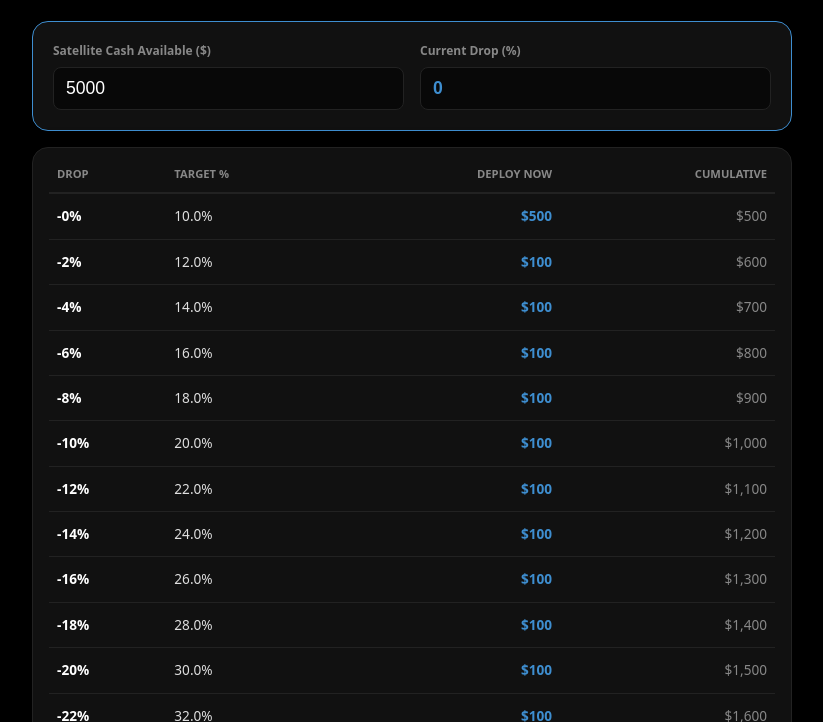
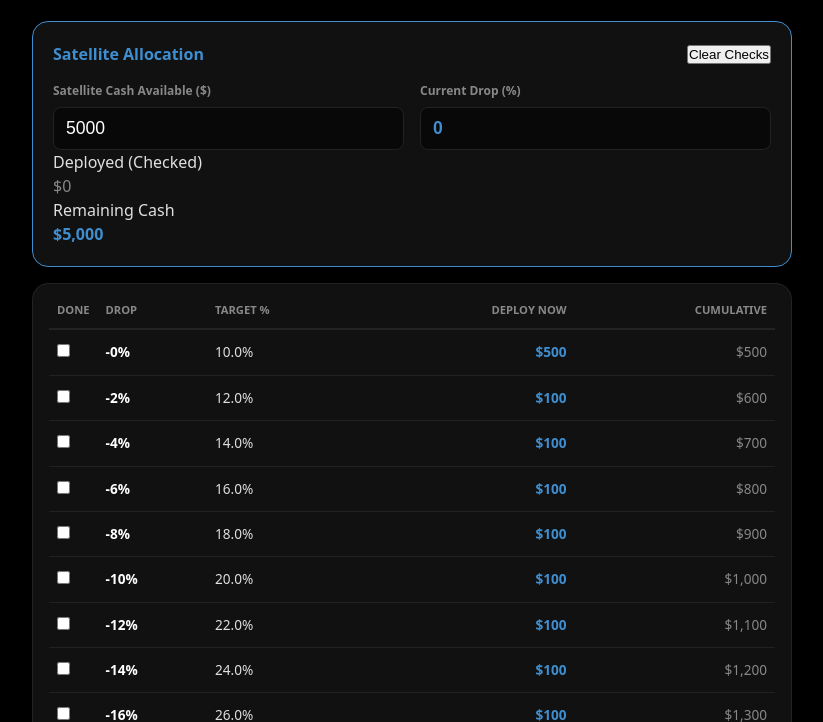
Before and after one commit to drshariqalikhan/crashbuy, a plain HTML site: page public/index.html in a window 1280 px wide. Shown: the part 78-800 px from the top of the page, without its empty margins (228-1051 px from the left). Drawn offline with Linux system fonts and the light colour scheme.

Commit message:
complete app

```diff
--- a/public/index.html
+++ b/public/index.html
@@ -22,6 +22,10 @@
     <!-- Satellite Page -->
     <div id="page-sat" class="page-view is-active">
         <div class="card" style="border-color: var(--sky);">
+            <div class="card-header-row">
+                <span class="bucket-label text-sky">Satellite Allocation</span>
+                <button class="btn-clear" onclick="clearChecks('sat')">Clear Checks</button>
+            </div>
             <div class="grid-2">
                 <div>
                     <label>Satellite Cash Available ($)</label>
@@ -32,6 +36,16 @@
                     <input class="input text-sky" type="number" id="sat-drop" min="0" max="100" step="0.5" oninput="update('sat')">
                 </div>
             </div>
+            <div class="summary-bar">
+                <div class="stat-box">
+                    <div class="stat-label">Deployed (Checked)</div>
+                    <div class="stat-value text-muted" id="sat-deployed">$0</div>
+                </div>
+                <div class="stat-box">
+                    <div class="stat-label">Remaining Cash</div>
+                    <div class="stat-value text-sky" id="sat-remaining">$0</div>
+                </div>
+            </div>
         </div>
 
         <div class="card" style="padding: 0.5rem 1rem;">
@@ -39,6 +53,7 @@
                 <table>
                     <thead>
                         <tr>
+                            <th class="text-center" style="width: 44px;">Done</th>
                             <th>Drop</th>
                             <th>Target %</th>
                             <th class="text-right">Deploy Now</th>
@@ -54,6 +69,10 @@
     <!-- Core Page -->
     <div id="page-core" class="page-view">
         <div class="card" style="border-color: var(--emerald);">
+            <div class="card-header-row">
+                <span class="bucket-label text-emerald">Core Allocation</span>
+                <button class="btn-clear" onclick="clearChecks('core')">Clear Checks</button>
+            </div>
             <div class="grid-2">
                 <div>
                     <label>Core Cash Available ($)</label>
@@ -64,6 +83,16 @@
                     <input class="input text-emerald" type="number" id="core-drop" min="0" max="100" step="0.5" oninput="update('core')">
                 </div>
             </div>
+            <div class="summary-bar">
+                <div class="stat-box">
+                    <div class="stat-label">Deployed (Checked)</div>
+                    <div class="stat-value text-muted" id="core-deployed">$0</div>
+                </div>
+                <div class="stat-box">
+                    <div class="stat-label">Remaining Cash</div>
+                    <div class="stat-value text-emerald" id="core-remaining">$0</div>
+                </div>
+            </div>
         </div>
 
         <div class="card" style="padding: 0.5rem 1rem;">
@@ -71,6 +100,7 @@
                 <table>
                     <thead>
                         <tr>
+                            <th class="text-center" style="width: 44px;">Done</th>
                             <th>Drop</th>
                             <th>Target %</th>
                             <th class="text-right">Deploy Now</th>
--- a/public/script.js
+++ b/public/script.js
@@ -1,13 +1,16 @@
 let state = {
     activePage: 'sat',
-    sat: { cash: 5000, drop: 0 },
-    core: { cash: 20000, drop: 0 }
+    sat: { cash: 5000, drop: 0, completed: {} },
+    core: { cash: 20000, drop: 0, completed: {} }
 };
 
 function loadState() {
-    const saved = localStorage.getItem('crash_navigator_simple_v1');
+    const saved = localStorage.getItem('crash_navigator_simple_v2');
     if (saved) {
-        state = { ...state, ...JSON.parse(saved) };
+        const parsed = JSON.parse(saved);
+        state.activePage = parsed.activePage || 'sat';
+        state.sat = { cash: 5000, drop: 0, completed: {}, ...parsed.sat };
+        state.core = { cash: 20000, drop: 0, completed: {}, ...parsed.core };
     }
     ['sat', 'core'].forEach(bucket => {
         document.getElementById(`${bucket}-cash`).value = state[bucket].cash;
@@ -18,7 +21,7 @@ function loadState() {
 }
 
 function save() {
-    localStorage.setItem('crash_navigator_simple_v1', JSON.stringify(state));
+    localStorage.setItem('crash_navigator_simple_v2', JSON.stringify(state));
 }
 
 function switchPage(page) {
@@ -38,6 +41,22 @@ function update(bucket) {
     drawTable(bucket);
 }
 
+function toggleComplete(bucket, dropKey, isChecked) {
+    if (isChecked) {
+        state[bucket].completed[dropKey] = true;
+    } else {
+        delete state[bucket].completed[dropKey];
+    }
+    save();
+    drawTable(bucket);
+}
+
+function clearChecks(bucket) {
+    state[bucket].completed = {};
+    save();
+    drawTable(bucket);
+}
+
 function calc(d) {
     return d < 27 ? d + 10 : (2.75 * d) - 25.64;
 }
@@ -51,20 +70,32 @@ function drawTable(bucket) {
     tbody.innerHTML = '';
     const startDrop = state[bucket].drop;
     const cash = state[bucket].cash;
+    const completed = state[bucket].completed || {};
 
     let prevTarget = 0;
     let target = 0;
     let i = 0;
+    let totalDeployed = 0;
 
     while (target < 100 && i < 40) {
         const curDrop = parseFloat((startDrop + (i * 2)).toFixed(1));
+        const dropKey = String(curDrop);
+        const isDone = Boolean(completed[dropKey]);
+
         target = Math.min(100, calc(curDrop));
         const incrementPct = target - prevTarget;
         const deployNow = (incrementPct / 100) * cash;
         const cumulative = (target / 100) * cash;
 
+        if (isDone && deployNow > 0) {
+            totalDeployed += deployNow;
+        }
+
         if (deployNow >= 0) {
-            tbody.innerHTML += `<tr>
+            tbody.innerHTML += `<tr class="${isDone ? 'is-done' : ''}">
+                <td class="text-center">
+                    <input type="checkbox" class="deploy-check" ${isDone ? 'checked' : ''} onchange="toggleComplete('${bucket}', '${dropKey}', this.checked)">
+                </td>
                 <td class="text-white">-${curDrop}%</td>
                 <td>${target.toFixed(1)}%</td>
                 <td class="text-right ${bucket === 'core' ? 'text-emerald' : 'text-sky'}">${fmt(deployNow)}</td>
@@ -74,6 +105,10 @@ function drawTable(bucket) {
         prevTarget = target;
         i++;
     }
+
+    const remainingCash = Math.max(0, cash - totalDeployed);
+    document.getElementById(`${bucket}-deployed`).textContent = fmt(totalDeployed);
+    document.getElementById(`${bucket}-remaining`).textContent = fmt(remainingCash);
 }
 
 loadState();
```
Also changed, not shown: 1 other file.
